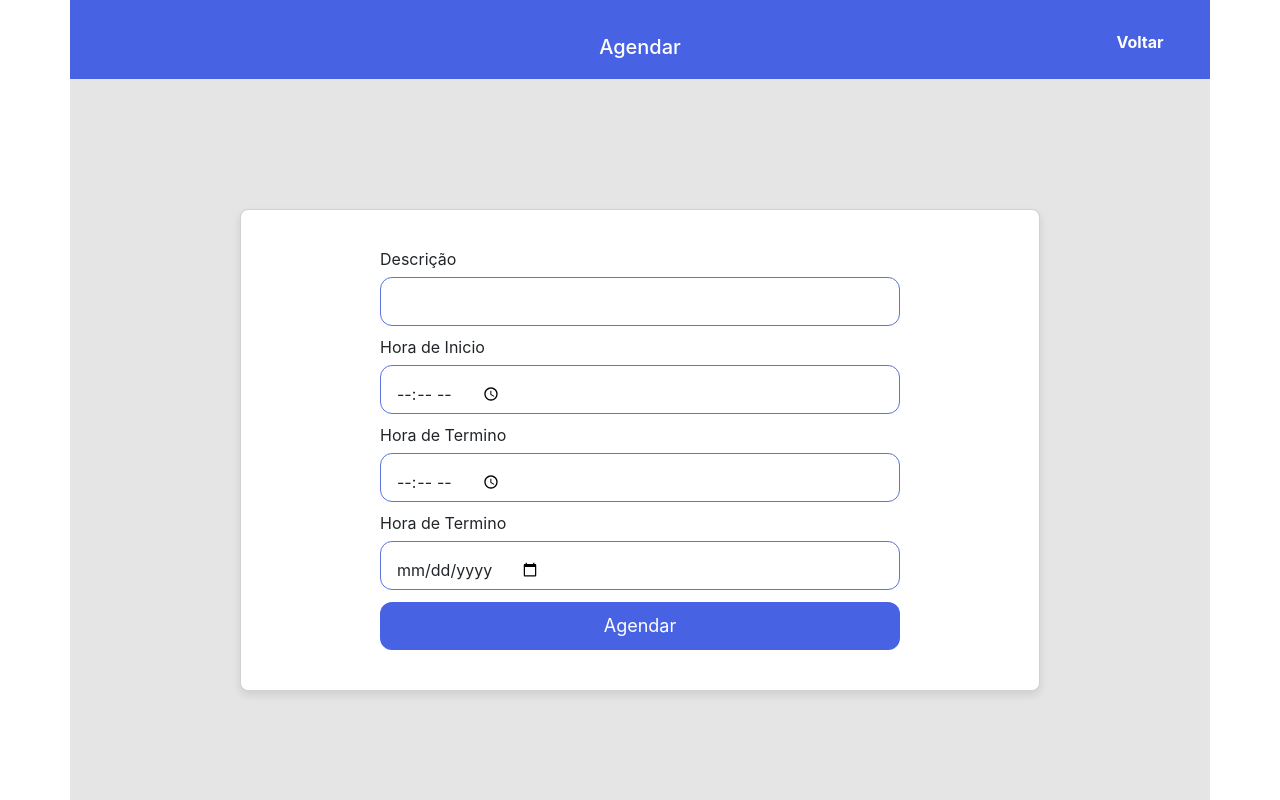
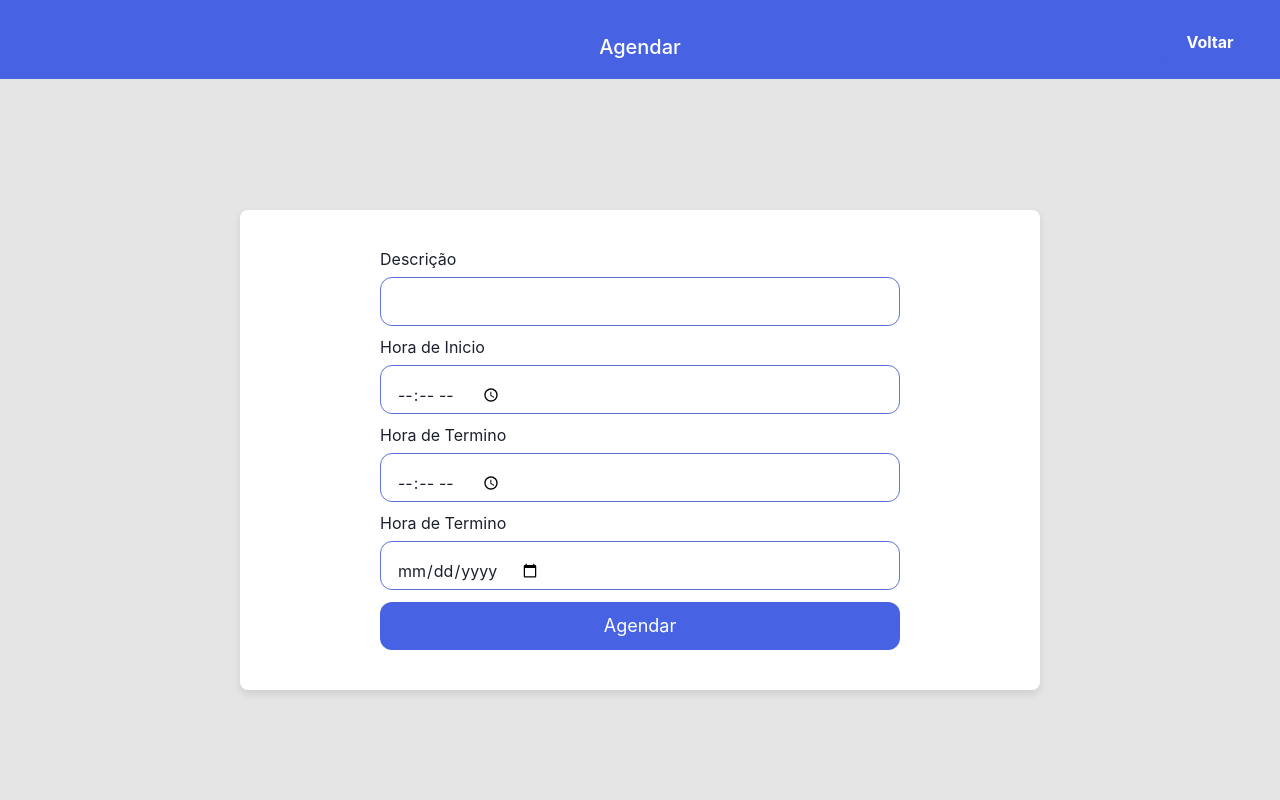
Before and after one commit to iasminsantosx/Agenda-virtual, a React (Vite) app in the folder frontend/: page /agendar in a window 1280 px wide. Built offline with nearby package versions, Linux system fonts and the light colour scheme; sample sign-in values are in the browser's storage.

Commit message:
Ajeitando tamanho da tela

```diff
--- a/frontend/index.html
+++ b/frontend/index.html
@@ -3,7 +3,6 @@
   <head>
     <meta charset="UTF-8" />
     <meta name="viewport" content="width=device-width, initial-scale=1.0" />
-    <link href="https://cdn.jsdelivr.net/npm/bootstrap@5.3.2/dist/css/bootstrap.min.css" rel="stylesheet" integrity="sha384-T3c6CoIi6uLrA9TneNEoa7RxnatzjcDSCmG1MXxSR1GAsXEV/Dwwykc2MPK8M2HN" crossorigin="anonymous">
     <title>Agenda Virtual</title>
   </head>
   <body>
--- /dev/null
+++ b/frontend/src/App.css
@@ -0,0 +1,42 @@
+#root {
+    max-width: 1280px;
+    margin: 0 auto;
+    padding: 2rem;
+    text-align: center;
+  }
+
+  .logo {
+    height: 6em;
+    padding: 1.5em;
+    will-change: filter;
+    transition: filter 300ms;
+  }
+  .logo:hover {
+    filter: drop-shadow(0 0 2em #646cffaa);
+  }
+  .logo.react:hover {
+    filter: drop-shadow(0 0 2em #61dafbaa);
+  }
+
+  @keyframes logo-spin {
+    from {
+      transform: rotate(0deg);
+    }
+    to {
+      transform: rotate(360deg);
+    }
+  }
+
+  @media (prefers-reduced-motion: no-preference) {
+    a:nth-of-type(2) .logo {
+      animation: logo-spin infinite 20s linear;
+    }
+  }
+
+  .card {
+    padding: 2em;
+  }
+
+  .read-the-docs {
+    color: #888;
+  }
--- /dev/null
+++ b/frontend/src/index.css
@@ -0,0 +1,68 @@
+:root {
+    font-family: Inter, system-ui, Avenir, Helvetica, Arial, sans-serif;
+    line-height: 1.5;
+    font-weight: 400;
+
+    color-scheme: light dark;
+    color: rgba(255, 255, 255, 0.87);
+    background-color: #242424;
+
+    font-synthesis: none;
+    text-rendering: optimizeLegibility;
+    -webkit-font-smoothing: antialiased;
+    -moz-osx-font-smoothing: grayscale;
+  }
+
+  a {
+    font-weight: 500;
+    color: #646cff;
+    text-decoration: inherit;
+  }
+  a:hover {
+    color: #535bf2;
+  }
+
+  body {
+    margin: 0;
+    display: flex;
+    place-items: center;
+    min-width: 320px;
+    min-height: 100vh;
+  }
+
+  h1 {
+    font-size: 3.2em;
+    line-height: 1.1;
+  }
+
+  button {
+    border-radius: 8px;
+    border: 1px solid transparent;
+    padding: 0.6em 1.2em;
+    font-size: 1em;
+    font-weight: 500;
+    font-family: inherit;
+    background-color: #1a1a1a;
+    cursor: pointer;
+    transition: border-color 0.25s;
+  }
+  button:hover {
+    border-color: #646cff;
+  }
+  button:focus,
+  button:focus-visible {
+    outline: 4px auto -webkit-focus-ring-color;
+  }
+
+  @media (prefers-color-scheme: light) {
+    :root {
+      color: #213547;
+      background-color: #ffffff;
+    }
+    a:hover {
+      color: #747bff;
+    }
+    button {
+      background-color: #f9f9f9;
+    }
+  }
--- a/frontend/src/main.jsx
+++ b/frontend/src/main.jsx
@@ -4,7 +4,7 @@
 import { BrowserRouter } from 'react-router-dom'
 import { ChakraProvider } from "@chakra-ui/react";
 import UserProvider from './context/UserProvider.jsx';
-// import './index.css'
+
 
 ReactDOM.createRoot(document.getElementById('root')).render(
   <React.StrictMode>
--- a/frontend/src/pages/agendamentos/styles.css
+++ b/frontend/src/pages/agendamentos/styles.css
@@ -1,23 +1,15 @@
-/* Reset CSS */
-* {
-    box-sizing: border-box;
-    margin: 0;
-    padding: 0;
-  }
 
-  /* Global Styles */
-  body {
-    font-family: 'Inter', sans-serif;
-  }
 
   .container {
-    width: 100vw;
+    width: 100%;
     height: 100vh;
     display: flex;
+    align-items: center;
+    justify-content: center;
     flex-direction: column;
-    align-items: center;
     background-color: rgba(0, 0, 0, 0.1);
-    padding: 20px;
+    margin:0;
+    padding:0;
   }
 
   .header {
@@ -26,9 +18,12 @@
     color: white;
     display: flex;
     align-items: center;
-    justify-content: space-between;
-    padding: 10px 20px;
-    margin-bottom: 20px;
+    justify-content: center;
+    font-weight: bold;
+    font-size: 24px;
+    padding: 20px;
+    position: absolute;
+    top: 0;
   }
 
   .header span {
--- a/frontend/src/pages/agendar/styles.css
+++ b/frontend/src/pages/agendar/styles.css
@@ -1,36 +1,28 @@
-* {
-    box-sizing: border-box;
-    margin: 0;
-    padding: 0;
-    font-family: 'Inter', sans-serif;
-  }
 
-  html, body {
-    width: 100%;
-    height: 100%;
-  }
 
   .container {
-    width: 100vw;
+    width: 100%;
     height: 100vh;
     display: flex;
+    align-items: center;
+    justify-content: center;
     flex-direction: column;
-    align-items: center;
     background-color: rgba(0, 0, 0, 0.1);
-    position: relative; /* Adicionado */
+    margin:0;
+    padding:0;
   }
 
   .header {
-    width: 100%; /* Ajustado para ocupar toda a largura */
+    width: 100%;
     background-color: #4763E4;
     color: white;
     display: flex;
     align-items: center;
-    justify-content: space-between; /* Ajustado para alinhar o botão à direita */
+    justify-content: center;
     font-weight: bold;
     font-size: 24px;
     padding: 20px;
-    position: absolute; /* Posicionado absolutamente */
+    position: absolute;
     top: 0;
   }
 
@@ -40,12 +32,12 @@
   }
 
   .content {
-    width: 100%; /* Ajustado para ocupar toda a largura */
+    width: 100%;
     display: flex;
     align-items: center;
     justify-content: center;
     flex: 1;
-    padding-top: 100px; /* Ajustado para dar espaço para o header */
+    padding-top: 100px;
   }
 
   .card {
--- a/frontend/src/pages/cadastro/index.jsx
+++ b/frontend/src/pages/cadastro/index.jsx
@@ -55,7 +55,7 @@
             type="text"
             name="email"
             id="email"
-            placeholder="johndoe@gmail.com"
+            placeholder="teste@email.com"
             onChange={(e) => setEmail(e.target.value)}
           />
         </div>
--- a/frontend/src/pages/cadastro/styles.css
+++ b/frontend/src/pages/cadastro/styles.css
@@ -1,16 +1,27 @@
-.container {
-    width: 100vw;
+  .container {
+    width: 100%;
     height: 100vh;
     display: flex;
     align-items: center;
     justify-content: center;
     flex-direction: column;
+    background-color: rgba(0, 0, 0, 0.1);
+    margin:0;
+    padding:0;
   }
-  .container .header {
+
+  .header {
+    width: 100%;
+    background-color: #4763E4;
+    color: white;
     display: flex;
     align-items: center;
-    flex-direction: column;
-    margin-bottom: 40px;
+    justify-content: center;
+    font-weight: bold;
+    font-size: 24px;
+    padding: 20px;
+    position: absolute;
+    top: 0;
   }
 
   .container .header span {
--- a/frontend/src/pages/editarAgendamento/styles.css
+++ b/frontend/src/pages/editarAgendamento/styles.css
@@ -1,36 +1,28 @@
-* {
-    box-sizing: border-box;
-    margin: 0;
-    padding: 0;
-    font-family: 'Inter', sans-serif;
-  }
 
-  html, body {
-    width: 100%;
-    height: 100%;
-  }
 
   .container {
-    width: 100vw;
+    width: 100%;
     height: 100vh;
     display: flex;
+    align-items: center;
+    justify-content: center;
     flex-direction: column;
-    align-items: center;
     background-color: rgba(0, 0, 0, 0.1);
-    position: relative; /* Adicionado */
+    margin:0;
+    padding:0;
   }
 
   .header {
-    width: 100%; /* Ajustado para ocupar toda a largura */
+    width: 100%;
     background-color: #4763E4;
     color: white;
     display: flex;
     align-items: center;
-    justify-content: space-between; /* Ajustado para alinhar o botão à direita */
+    justify-content: center;
     font-weight: bold;
     font-size: 24px;
     padding: 20px;
-    position: absolute; /* Posicionado absolutamente */
+    position: absolute;
     top: 0;
   }
 
@@ -40,12 +32,12 @@
   }
 
   .content {
-    width: 100%; /* Ajustado para ocupar toda a largura */
+    width: 100%;
     display: flex;
     align-items: center;
     justify-content: center;
     flex: 1;
-    padding-top: 100px; /* Ajustado para dar espaço para o header */
+    padding-top: 100px;
   }
 
   .card {
--- a/frontend/src/pages/home/styles.css
+++ b/frontend/src/pages/home/styles.css
@@ -1,36 +1,27 @@
-* {
-    box-sizing: border-box;
-    margin: 0;
-    padding: 0;
-    font-family: 'Inter', sans-serif;
-  }
-
-  html, body {
-    width: 100%;
-    height: 100%;
-  }
 
 .container {
-    width: 100vw;
+  width: 100%;
   height: 100vh;
   display: flex;
+  align-items: center;
+  justify-content: center;
   flex-direction: column;
-    align-items: center;
   background-color: rgba(0, 0, 0, 0.1);
-    position: relative; /* Adicionado */
+  margin:0;
+  padding:0;
 }
 
 .header {
-    width: 100%; /* Ajustado para ocupar toda a largura */
+  width: 100%;
   background-color: #4763E4;
   color: white;
   display: flex;
   align-items: center;
-    justify-content: space-between; /* Ajustado para alinhar o botão à direita */
+  justify-content: center;
   font-weight: bold;
   font-size: 24px;
   padding: 20px;
-    position: absolute; /* Posicionado absolutamente */
+  position: absolute;
   top: 0;
 }
 
@@ -40,12 +31,12 @@
   }
 
   .content {
-    width: 100%; /* Ajustado para ocupar toda a largura */
+    width: 100%;
     display: flex;
     align-items: center;
     justify-content: center;
     flex: 1;
-    padding-top: 100px; /* Ajustado para dar espaço para o header */
+    padding-top: 100px;
   }
 
   .card {
--- a/frontend/src/pages/login/styles.css
+++ b/frontend/src/pages/login/styles.css
@@ -1,16 +1,34 @@
+
+body, html {
+  margin: 0;
+  padding: 0;
+  width: 100%;
+  height: 100%;
+}
+
 .container {
-    width: 100vw;
+    width: 100%;
     height: 100vh;
     display: flex;
     align-items: center;
     justify-content: center;
     flex-direction: column;
+    background-color: rgba(0, 0, 0, 0.1);
+    margin:0;
+    padding:0;
   }
-  .container .header {
+  .header {
+    width: 100%;
+    background-color: #4763E4;
+    color: white;
     display: flex;
     align-items: center;
-    flex-direction: column;
-    margin-bottom: 40px;
+    justify-content: center;
+    font-weight: bold;
+    font-size: 24px;
+    padding: 20px;
+    position: absolute;
+    top: 0;
   }
 
   .container .header span {
```
Lines whose indentation alone changed are shown as unchanged.
